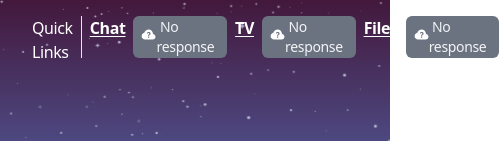
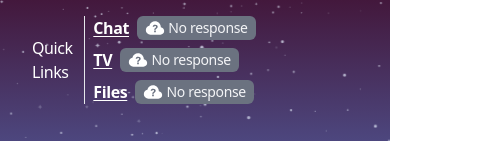
Before and after one commit to bananabrann/brannan.cloud, a SvelteKit app: page / in a window 390 px wide. Shown: the top 141 px of the page, 499 px wide, since content can reach past the window. Built offline with nearby package versions, Linux system fonts and the light colour scheme; no server answers.

Commit message:
Fix quick links on mobile

```diff
--- a/src/routes/+page.svelte
+++ b/src/routes/+page.svelte
@@ -12,13 +12,13 @@
 </script>
 
 <SkyBoard>
-	<div class="flex items-start justify-start py-4 px-8 gap-2 divide-x">
+	<div class="flex justify-start py-4 px-8 gap-2 divide-x items-center">
 		<h2 class="tracking-tight">Quick Links</h2>
-		<div class="flex gap-2 md:gap-4">
+		<div class="flex flex-wrap gap-2 md:gap-4 pl-2">
 			<div class="flex gap-2">
 				<a
 					href="http://146.190.0.104"
-					class="font-semibold tracking-tight ml-2 text-white underline underline-offset-2 hover:text-yellow-400"
+					class="font-semibold tracking-tight text-white underline underline-offset-2 hover:text-yellow-400"
 					>Chat</a
 				>
 
```
